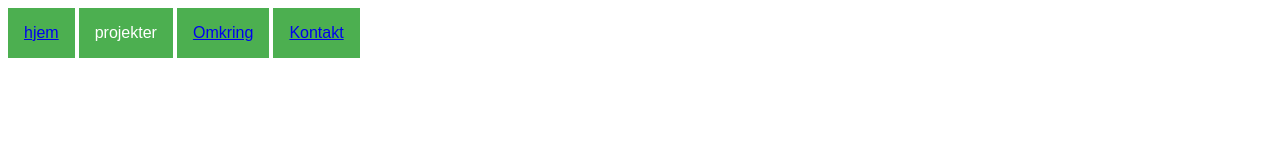
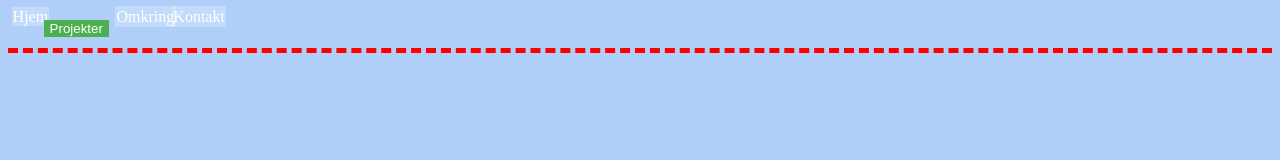
Before and after one commit to JulieSonne/byg-din-portfolio, a plain HTML site: page !default/menudrop.html in a window 1280 px wide. Drawn offline with Linux system fonts and the light colour scheme.

Commit message:
upload + dropdown menu + ingen ændringer på resten af menu

```diff
--- a/!default/menudrop.html
+++ b/!default/menudrop.html
@@ -3,68 +3,87 @@
 <head>
 <meta charset="UTF-8">
 <title>menu drop</title>
+<style>
+/* Dropdown Button */
+	body{ background-color: #afcef8;}
 
-	<style>
-/* Style The Dropdown Button */
+	#menu{
+	display: flex;
+	width: 100%;
+	text-align: center;
+	border-bottom: red dashed thick;
+	height: 40px;
+	}
+
+	#menu a{
+    color: white;
+    text-align: center;
+    padding: 3%;
+    text-decoration: none;
+	width: 100%;
+	background-color: rgba(255, 255, 255, 0.25);
+	margin-left: 10%;
+	margin-right: 10%;
+	}
+
+	#nav a:hover{
+	background-color: #afcef8;
+}
+
 .dropbtn {
     background-color: #4CAF50;
     color: white;
-    padding: 16px;
-    font-size: 16px;
     border: none;
-    cursor: pointer;
+	text-align: center;
 }
 
 /* The container <div> - needed to position the dropdown content */
 .dropdown {
     position: relative;
-    display: inline-block;
+    display: inline;
+	align-content: center;
 }
 
 /* Dropdown Content (Hidden by Default) */
 .dropdown-content {
     display: none;
     position: absolute;
-    background-color: #f9f9f9;
-    min-width: 160px;
-    box-shadow: 0px 8px 16px 0px rgba(0,0,0,0.2);
-    z-index: 1;
+    background-color: #f1f1f1;
 }
 
 /* Links inside the dropdown */
 .dropdown-content a {
     color: black;
-    padding: 12px 16px;
     text-decoration: none;
-    display: block;
+    display: inline;
 }
 
 /* Change color of dropdown links on hover */
-.dropdown-content a:hover {background-color: #f1f1f1}
+.dropdown-content a:hover {background-color: #ddd;}
 
 /* Show the dropdown menu on hover */
-.dropdown:hover .dropdown-content {
-    display: block;
-}
+.dropdown:hover .dropdown-content {display: block;}
 
 /* Change the background color of the dropdown button when the dropdown content is shown */
-.dropdown:hover .dropbtn {
-    background-color: #3e8e41;
-}
+.dropdown:hover .dropbtn {background-color: #3e8e41;}
 </style>
+
 </head>
 
 <body>
-	<div class="dropdown">
-		<button class="dropbtn"><a href="#">hjem</a></button>
-  <button class="dropbtn">projekter</button>
+<nav id="menu">
+	<div><a href="#">Hjem</a></div>
+<div class="dropdown">
+  <button class="dropbtn">Projekter</button>
   <div class="dropdown-content">
     <a href="#">Link 1</a>
     <a href="#">Link 2</a>
     <a href="#">Link 3</a>
   </div>
-	 <button class="dropbtn"><a href="#">Omkring</a></button>
-	<button class="dropbtn"><a href="#">Kontakt</a></button>
 </div>
+	<div><a href="#">Omkring</a></div>
+	<div><a href="#">Kontakt</a></div>
+</nav>
+
 </body>
 </html>
--- a/styles/styles.css
+++ b/styles/styles.css
@@ -15,6 +15,7 @@ body{
     text-decoration: none;
 	width: 100%;
 	background-color: rgba(255, 255, 255, 0.25);
+	font-size: medium;
 }
 
 #nav a:hover{
@@ -27,8 +28,58 @@ body{
 	text-align: center;
 	margin: auto;
 	border-bottom: red dashed thick;
+	font-size: medium;
 }
 
+/*dropdown menu*/
+.dropdown {
+	border: none;
+	position: relative;
+	display: inline-block;
+/*placer teksten på linje*/
+	padding-top: 2.9%;
+	margin-bottom: 0;
+}
+
+/*Dropdown knappen*/
+.dropknap {
+	border: none;
+	color: white;
+	background-color: rgba(255, 255, 255, 0.25);
+	width: 100%;
+	height:100%;
+	font-size: medium;
+	display: flex;
+}
+
+/*dropdown indholdet -links*/
+.dropdown-indhold {
+	border: none;
+	display: none;
+	position: absolute;
+	background-color: #afcef8;
+	/*dropdown menuens længde*/
+	min-width: 100px;
+}
+
+.dropdown-indhold a {
+	color: white;
+	padding: 10px 20px;
+	text-decoration: none;
+	display: block;
+	background-color:rgba(225,255,255,0.25);
+}
+
+.dropdown-indhold a:hover {
+	background-color: red;
+}
+
+.dropdown:hover .dropdown-indhold {
+	display: block;
+}
+.dropdown:hover a{
+	background-color: rgba(255, 255, 255, 0.25);
+}
 
 /*Portfolio - overskift*/
 table.center {
```
Also changed, not shown: !default/andendrop.html (added, +19 -0 lines), index.html (+15 -2 lines).
